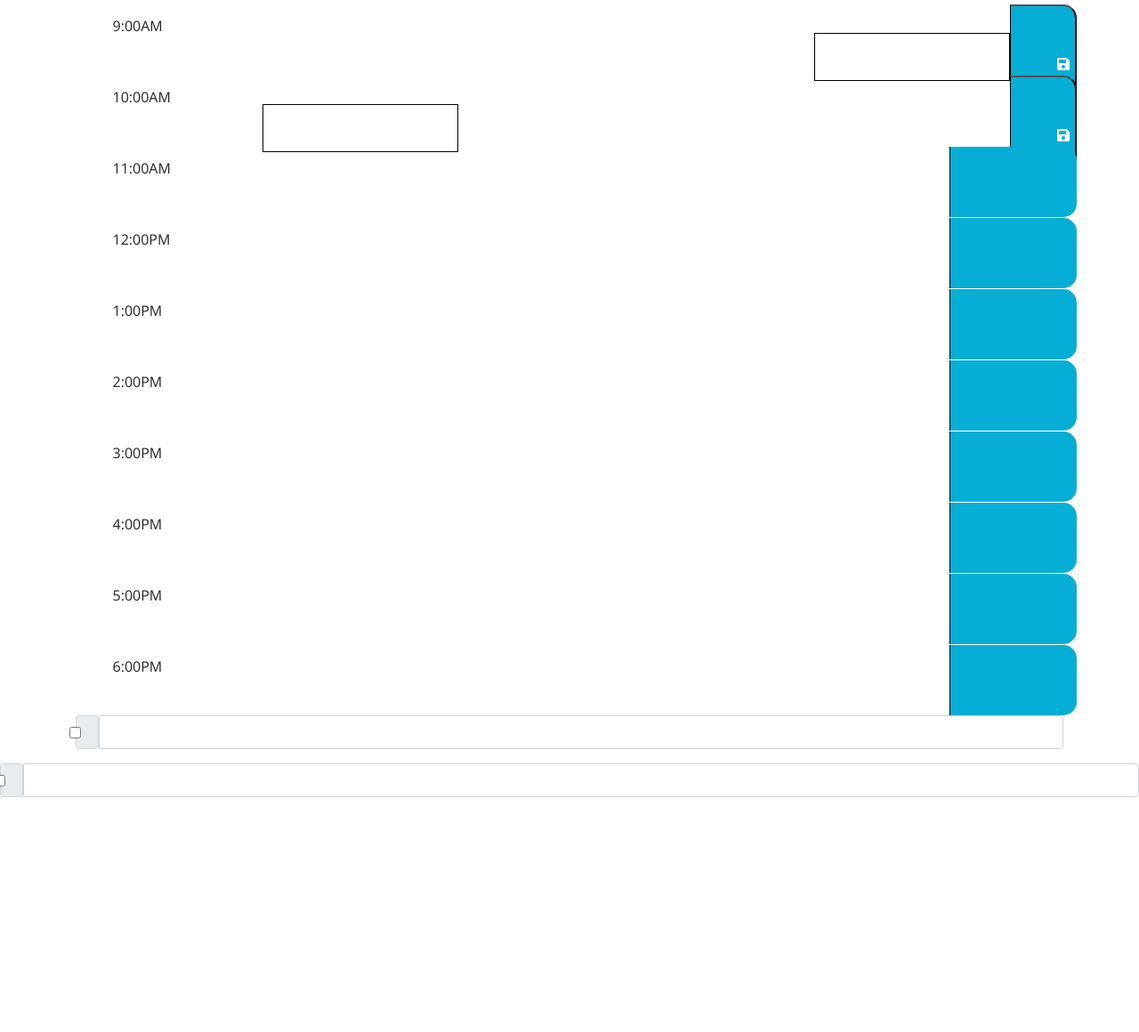
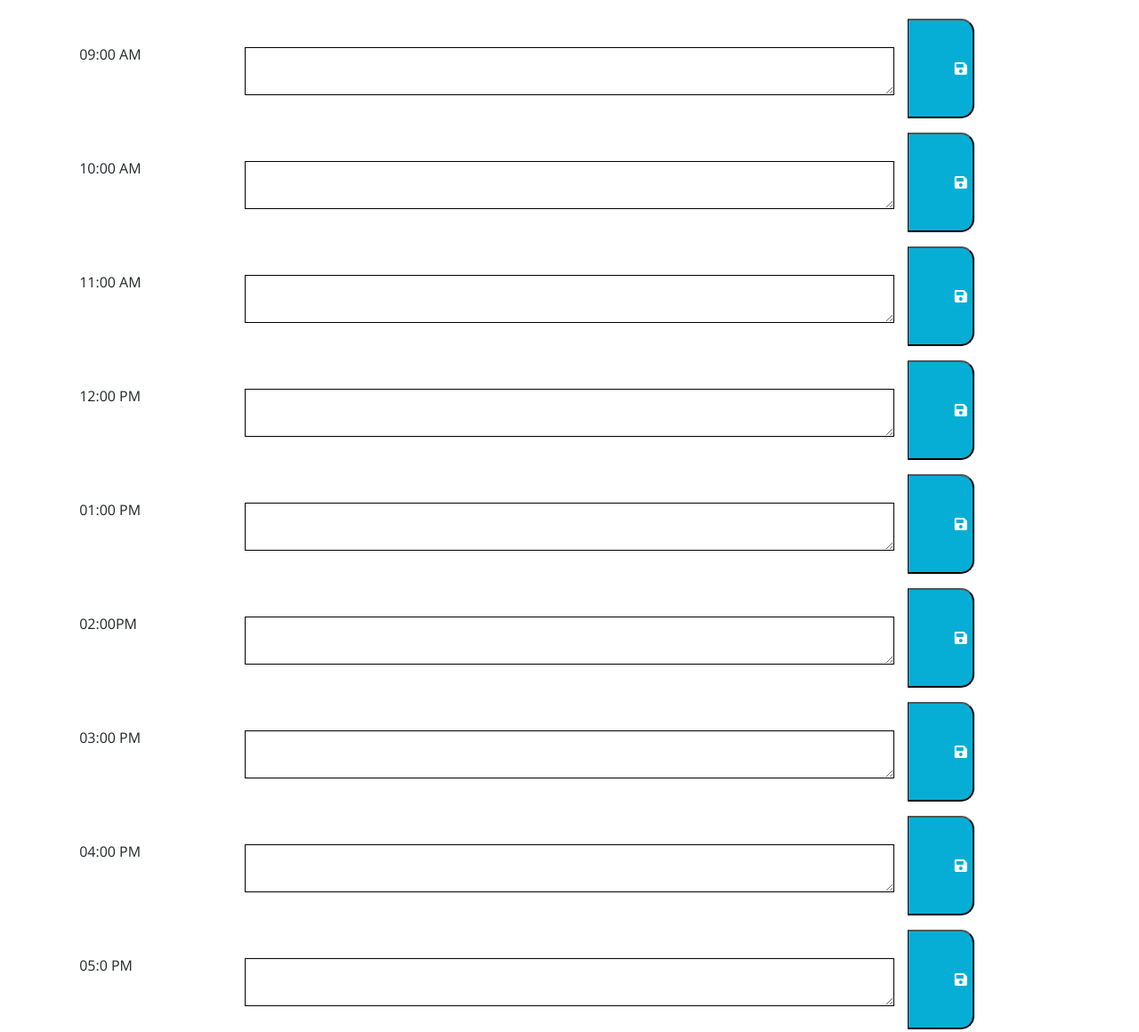
Before and after one commit to NatalyaCo/Daily-Planner-Hw-Wk-5, a plain HTML site: page index.html in a window 1280 px wide. Shown: the part 296-1456 px from the top of the page at 89% size. Before the commit the page ends 1208 px from the top, so only its background shows below. Drawn offline with nearby package versions, Linux system fonts and the light colour scheme.

Commit message:
fixed the text boxes and starting js from scratch

```diff
--- a/assets/css/style.css
+++ b/assets/css/style.css
@@ -6,8 +6,8 @@ body {
 
 textarea {
   background: transparent;
-  display: flex;
-  resize: none;
+  width: 100%;
+
   color: #000000;
   border: 1px solid black;
   padding: 10px;
@@ -29,6 +29,8 @@ textarea {
   text-align: center;
   border-radius: 15px;
 }
+
+
 
 .row {
   display: flex;
--- a/index.html
+++ b/index.html
@@ -26,160 +26,222 @@
     <header class="jumbotron">
       <h1 class="display-3">Work Day Scheduler</h1>
       <p class="lead">A simple calendar app for scheduling your work day</p>
-      <p id="currentDay" class="lead"></p>
+      <p class="lead" id="currentDay"></p>
 
     </header>
-    <div class="container">
-      <!-- Timeblocks go here -->
+    <!-- Timeblocks go here -->
+    <div class="container my-5">
+
       <div class="row">
-        <div class="col" id="9am">
-          9:00AM
+        <div class="col-12 col-md-2" id="09AM">
+          <p> 09:00 AM </p>
+
         </div>
-        <div class="d-lg-inline-flex, center">
-          <textarea class="hourNotes" id="09AM" rows="2"></textarea>
 
-          </div>
-         <button class="saveBtn" id="btn">
+        <div class="col-12 col-md-8">
+        <textarea class="hourNotes" id="09" rows="2">
+
+        </textarea>
+      </div>
+
+           <button class="saveBtn" id="btn">
            <i class="fas fa-save"></i>
          </button>
       </div>
     </div>
 
-    <div class="container">
-      <!-- Timeblocks go here -->
+
+
+    <div class="container my-5">
+
       <div class="row">
-        <div class="col" id="10am">
-          10:00AM
+        <div class="col-12 col-md-2" id="10AM">
+          <p> 10:00 AM </p>
+
         </div>
-        <div class="col-9 left">
-          <textarea class="hourNotes" id="09AM" rows="2"></textarea>
 
-          </div>
-         <button class="saveBtn" id="btn">
+        <div class="col-12 col-md-8">
+        <textarea class="hourNotes" id="10" rows="2">
+
+        </textarea>
+      </div>
+
+           <button class="saveBtn" id="btn">
            <i class="fas fa-save"></i>
          </button>
-          </div>
+      </div>
+    </div>
 
 
-          </div>
+    <div class="container my-5">
+
+      <div class="row">
+        <div class="col-12 col-md-2" id="11AM">
+          <p> 11:00 AM </p>
+
+        </div>
+
+        <div class="col-12 col-md-8">
+        <textarea class="hourNotes" id="11" rows="2">
+
+        </textarea>
+      </div>
+
+           <button class="saveBtn" id="btn">
+           <i class="fas fa-save"></i>
+         </button>
       </div>
     </div>
-    <div class="container">
-      <!-- Timeblocks go here -->
+
+
+    <div class="container my-5">
+
       <div class="row">
-        <div class="col" id="11am">
-          11:00AM
+        <div class="col-12 col-md-2" id="12PM">
+          <p> 12:00 PM </p>
+
         </div>
-        <div class="col-9 left">
-          </div>
-          <div class="col saveBtn">
 
-          </div>
+        <div class="col-12 col-md-8">
+        <textarea class="hourNotes" id="12" rows="2">
+
+        </textarea>
+      </div>
+
+           <button class="saveBtn" id="btn">
+           <i class="fas fa-save"></i>
+         </button>
       </div>
     </div>
-    <div class="container">
-      <!-- Timeblocks go here -->
+
+
+    <div class="container my-5">
+
       <div class="row">
-        <div class="col" id="12pm">
-          12:00PM
+        <div class="col-12 col-md-2" id="01PM">
+          <p> 01:00 PM </p>
+
         </div>
-        <div class="col-9 left">
-          </div>
-          <div class="col saveBtn">
 
-          </div>
+        <div class="col-12 col-md-8">
+        <textarea class="hourNotes" id="13" rows="2">
+
+        </textarea>
+      </div>
+
+           <button class="saveBtn" id="btn">
+           <i class="fas fa-save"></i>
+         </button>
       </div>
     </div>
-    <div class="container">
-      <!-- Timeblocks go here -->
+
+
+    <div class="container my-5">
+
       <div class="row">
-        <div class="col" id="1pm">
-          1:00PM
+        <div class="col-12 col-md-2" id="02PM">
+          <p> 02:00PM </p>
+
         </div>
-        <div class="col-9 left">
-          </div>
-          <div class="col saveBtn">
 
-          </div>
+        <div class="col-12 col-md-8">
+        <textarea class="hourNotes" id="14" rows="2">
+
+        </textarea>
+      </div>
+
+           <button class="saveBtn" id="btn">
+           <i class="fas fa-save"></i>
+         </button>
       </div>
     </div>
-    <div class="container">
-      <!-- Timeblocks go here -->
+
+
+    <div class="container my-5">
+
       <div class="row">
-        <div class="col" id="2pm">
-          2:00PM
+        <div class="col-12 col-md-2" id="03PM">
+          <p> 03:00 PM </p>
+
         </div>
-        <div class="col-9 left">
-          </div>
-          <div class="col saveBtn">
 
-          </div>
+        <div class="col-12 col-md-8">
+        <textarea class="hourNotes" id="15" rows="2">
+
+        </textarea>
+      </div>
+
+           <button class="saveBtn" id="btn">
+           <i class="fas fa-save"></i>
+         </button>
       </div>
     </div>
-    <div class="container">
-      <!-- Timeblocks go here -->
+
+
+    <div class="container my-5">
+
       <div class="row">
-        <div class="col" id="3pm">
-          3:00PM
+        <div class="col-12 col-md-2" id="04PM">
+          <p> 04:00 PM </p>
+
         </div>
-        <div class="col-9 left">
-          </div>
-          <div class="col saveBtn">
 
-          </div>
+        <div class="col-12 col-md-8">
+        <textarea class="hourNotes" id="16" rows="2">
+
+        </textarea>
+      </div>
+
+           <button class="saveBtn" id="btn">
+           <i class="fas fa-save"></i>
+         </button>
       </div>
     </div>
-    <div class="container">
-      <!-- Timeblocks go here -->
+
+
+    <div class="container my-5">
+
       <div class="row">
-        <div class="col" id="4pm">
-          4:00PM
+        <div class="col-12 col-md-2" id="05PM">
+          <p> 05:0 PM </p>
+
         </div>
-        <div class="col-9 left">
-          </div>
-          <div class="col saveBtn">
 
-          </div>
+        <div class="col-12 col-md-8">
+        <textarea class="hourNotes" id="17" rows="2">
+
+        </textarea>
+      </div>
+
+           <button class="saveBtn" id="btn">
+           <i class="fas fa-save"></i>
+         </button>
       </div>
     </div>
-    <div class="container">
-      <!-- Timeblocks go here -->
+
+
+    <div class="container my-5">
+
       <div class="row">
-        <div class="col" id="5pm">
-          5:00PM
+        <div class="col-12 col-md-2" id="06PM">
+          <p> 06:00 PM </p>
+
         </div>
-        <div class="col-9 left">
-          </div>
-          <div class="col saveBtn">
 
-          </div>
+        <div class="col-12 col-md-8">
+        <textarea class="hourNotes" id="18" rows="2">
+
+        </textarea>
+      </div>
+
+           <button class="saveBtn" id="btn">
+           <i class="fas fa-save"></i>
+         </button>
       </div>
     </div>
-    <div class="container">
-      <!-- Timeblocks go here -->
-      <div class="row">
-        <div class="col" id="6pm">
-          6:00PM
-        </div>
-        <div class="col-9 left">
-          </div>
-          <div class="col saveBtn">
 
-          </div>
-      </div>
-      <div class="input-group mb-3">
-        <div class="input-group-text">
-          <input class="form-check-input mt-0" type="checkbox" value="" aria-label="Checkbox for following text input">
-        </div>
-        <input type="text" class="form-control" aria-label="Text input with checkbox">
-      </div>
-    </div>
-    <div class="input-group mb-3">
-      <div class="input-group-text">
-        <input class="form-check-input mt-0" type="checkbox" value="" aria-label="Checkbox for following text input">
-      </div>
-      <input type="text" class="form-control" aria-label="Text input with checkbox">
-    </div>
+
+
 
     <script src="https://cdnjs.cloudflare.com/ajax/libs/jquery/3.2.1/jquery.min.js"></script>
     <script src="https://cdnjs.cloudflare.com/ajax/libs/moment.js/2.24.0/moment.min.js"></script>
```
Also changed, not shown: assets/js/script.js (deleted, +0 -80 lines).
